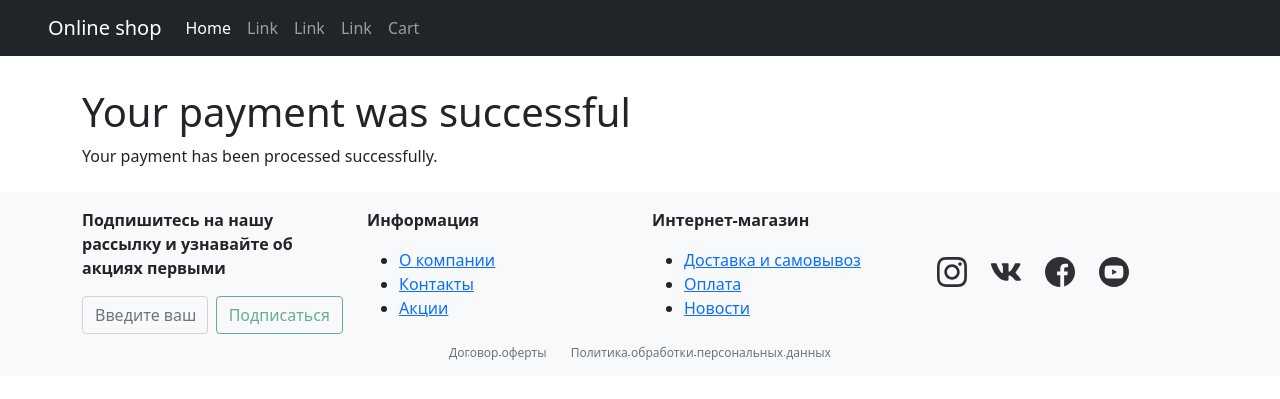
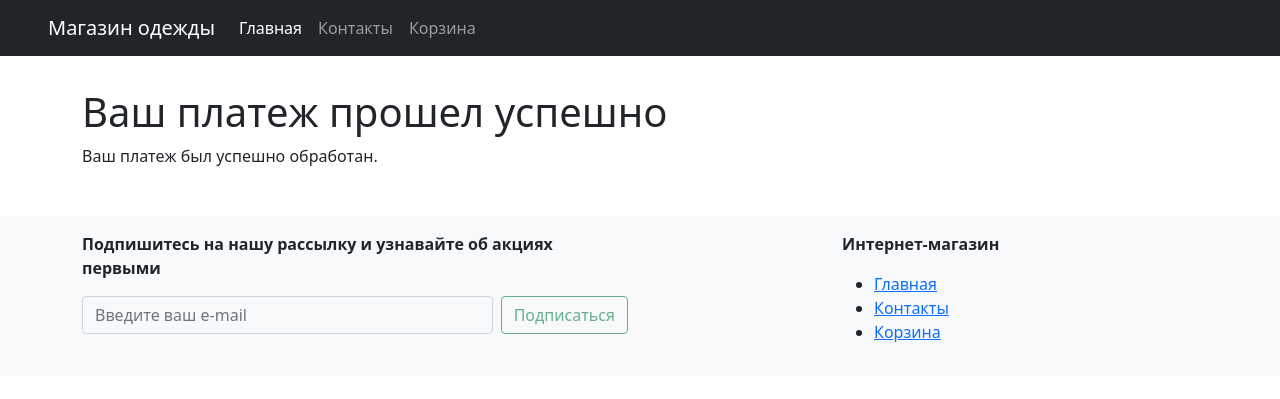
Before and after one commit to dmitrysvd/onlineshop, a Django app: page /payment/done/ in a window 1280 px wide. Shown: the top 399 px of the page. Run offline with Django 3.2, Linux system fonts and the light colour scheme; data that the repository does not hold is empty; parts of the project's set-up code (start-up, migrations or seed data) failed here and were passed over.

Commit message:
Some changes in templates

```diff
--- a/onlinestore/templates/onlinestore/base.html
+++ b/onlinestore/templates/onlinestore/base.html
@@ -16,7 +16,7 @@
     <nav class="navbar navbar-expand-lg navbar-dark bg-dark">
         <div class="container-fluid px-md-5">
             <a class="navbar-brand" href="{% url 'onlinestore:main' %}">
-                Online shop
+                Магазин одежды
             </a>
             <button class="navbar-toggler" type="button" data-bs-toggle="collapse" data-bs-target="#navbarSupportedContent" aria-controls="navbarSupportedContent" aria-expanded="false" aria-label="Toggle navigation">
                 <span class="navbar-toggler-icon"></span>
@@ -24,25 +24,19 @@
             <div class="collapse navbar-collapse" id="navbarSupportedContent">
                 <ul class="navbar-nav me-auto mb-2 mb-lg-0">
                     <li class="nav-item">
-                        <a class="nav-link active" aria-current="page" href="{% url 'onlinestore:main' %}">Home</a>
+                        <a class="nav-link active" aria-current="page" href="{% url 'onlinestore:main' %}">Главная</a>
                     </li>
                     <li class="nav-item">
-                        <a class="nav-link" href="#">Link</a>
-                    </li>
-                    <li class="nav-item">
-                        <a class="nav-link" href="#">Link</a>
-                    </li>
-                    <li class="nav-item">
-                        <a class="nav-link" href="#">Link</a>
+                        <a class="nav-link" href="#">Контакты</a>
                     </li>
                     <li class="nav-item">
                         <a class="nav-link" href="{% url 'cart:cart_detail' %}">
-                        Cart <i class="bi bi-cart2"></i>
-                        {% with cart.get_total_quantity as cart_total_quantity %}
-                            {% if cart_total_quantity > 0 %}
-                                <span class="badge bg-secondary">{{ cart_total_quantity }}</span>
-                            {% endif %}
-                        {% endwith %}
+                            Корзина <i class="bi bi-cart2"></i>
+                            {% with cart.get_total_quantity as cart_total_quantity %}
+                                {% if cart_total_quantity > 0 %}
+                                    <span class="badge bg-secondary">{{ cart_total_quantity }}</span>
+                                {% endif %}
+                            {% endwith %}
                         </a>
                     </li>
                 </ul>
@@ -63,63 +57,29 @@
 </header>
 
 <main>
-    <div class="container my-3">
+    <div class="container mt-3 mb-5">
         {% block content %}
         {% endblock content %}
     </div>
 </main>
 
-<footer class="footer bg-light mt-4 p-3">
+<footer class="footer bg-light mt-5 p-3">
     <div class="container bg-light">
-        <div class="row">
-            <div class="col-md-3">
+        <div class="row justify-content-between">
+            <div class="col-md-6">
                 <p class="fw-bold">Подпишитесь на нашу рассылку и узнавайте об акциях первыми</p>
                 <form class="d-flex" method="post">
                     <input class="form-control me-2 bg-light" disabled name="email" type="text" placeholder="Введите ваш e-mail">
                     <button class="btn btn-outline-success disabled" type="submit">Подписаться</button>
                 </form>
             </div>
-            <div class="col-md-3">
-                <p class="fw-bold">Информация</p>
-                <ul>
-                    <li><a href="#">О компании</a></li>
-                    <li><a href="#">Контакты</a></li>
-                    <li><a href="#">Акции</a></li>
-                </ul>
-            </div>
-            <div class="col-md-3">
+            <div class="col-md-4">
                 <p class="fw-bold">Интернет-магазин</p>
                 <ul>
-                    <li><a href="#">Доставка и самовывоз</a></li>
-                    <li><a href="#">Оплата</a></li>
-                    <li><a href="#">Новости</a></li>
+                    <li><a href="{% url 'onlinestore:main' %}">Главная</a></li>
+                    <li><a href="#">Контакты</a></li>
+                    <li><a href="{% url 'cart:cart_detail' %}">Корзина</a></li>
                 </ul>
-            </div>
-            <div class="col-md-3 d-flex">
-                <div class="row align-self-center">
-                    <div class="col">
-                        <a href="#"><img src="{% static 'onlinestore/images/instagram.svg' %}" alt=""></a>
-                    </div>
-                    <div class="col">
-                        <a href="#"><img src="{% static 'onlinestore/images/vk.svg' %}" alt=""></a>
-                    </div>
-                    <div class="col">
-                        <a href="#"><img src="{% static 'onlinestore/images/facebook.svg' %}" alt=""></a>
-                    </div>
-                    <div class="col">
-                        <a href="#"><img src="{% static 'onlinestore/images/youtube.svg' %}" alt=""></a>
-                    </div>
-                </div>
-            </div>
-        </div>
-        <div class="container d-flex justify-content-center">
-            <div class="row">
-                <div class="col">
-                    <a href="#" class="text-muted"><sub>Договор оферты</sub></a>
-                </div>
-                <div class="col">
-                    <a href="#" class="text-muted text-nowrap"><sub class="">Политика обработки персональных данных</sub></a>
-                </div>
             </div>
         </div>
     </div>
--- a/onlinestore/templates/onlinestore/main.html
+++ b/onlinestore/templates/onlinestore/main.html
@@ -38,6 +38,9 @@
     {% if sale_item %}
     <div class="col-lg-3">
         <div class="card">
+            <div class="card-header">
+                <h5>Выгодное предложение</h5>
+            </div>
             <img class="card-img-top img-fluid align-self-center" style="width: 13rem;" alt="Product image"
                     src="{% if sale_item.image %}{{ sale_item.image.url }}{% else %}{% static 'onlinestore/images/no-product-image.png' %}{% endif %}">
             <div class="card-body">
--- a/payment/templates/payment/done.html
+++ b/payment/templates/payment/done.html
@@ -1,8 +1,8 @@
 {% extends "onlinestore/base.html" %}
 
-{% block title %}Payment successful{% endblock %}
+{% block title %}Оплачено{% endblock %}
 
 {% block content %}
-<h1>Your payment was successful</h1>
-<p>Your payment has been processed successfully.</p>
+<h1>Ваш платеж прошел успешно</h1>
+<p>Ваш платеж был успешно обработан.</p>
 {% endblock %}
```
Also changed, not shown: onlinestore/templates/onlinestore/product_list.html (+4 -6 lines), payment/templates/payment/process.html (+5 -5 lines).
